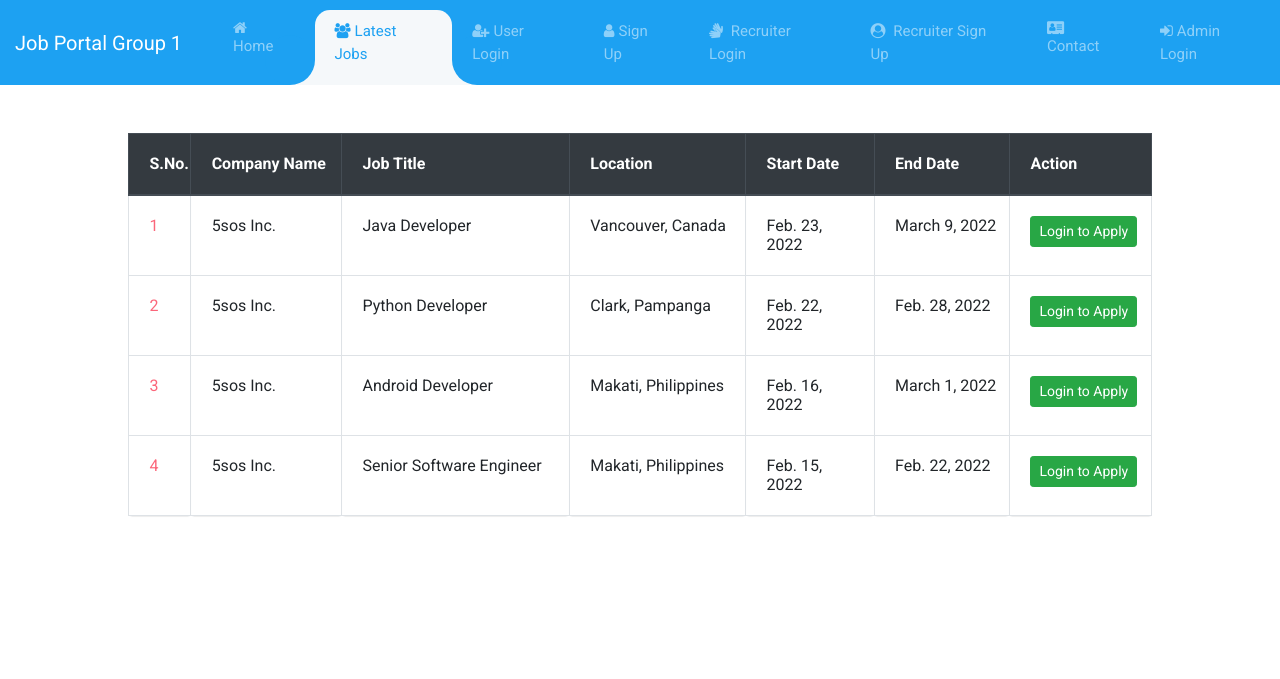
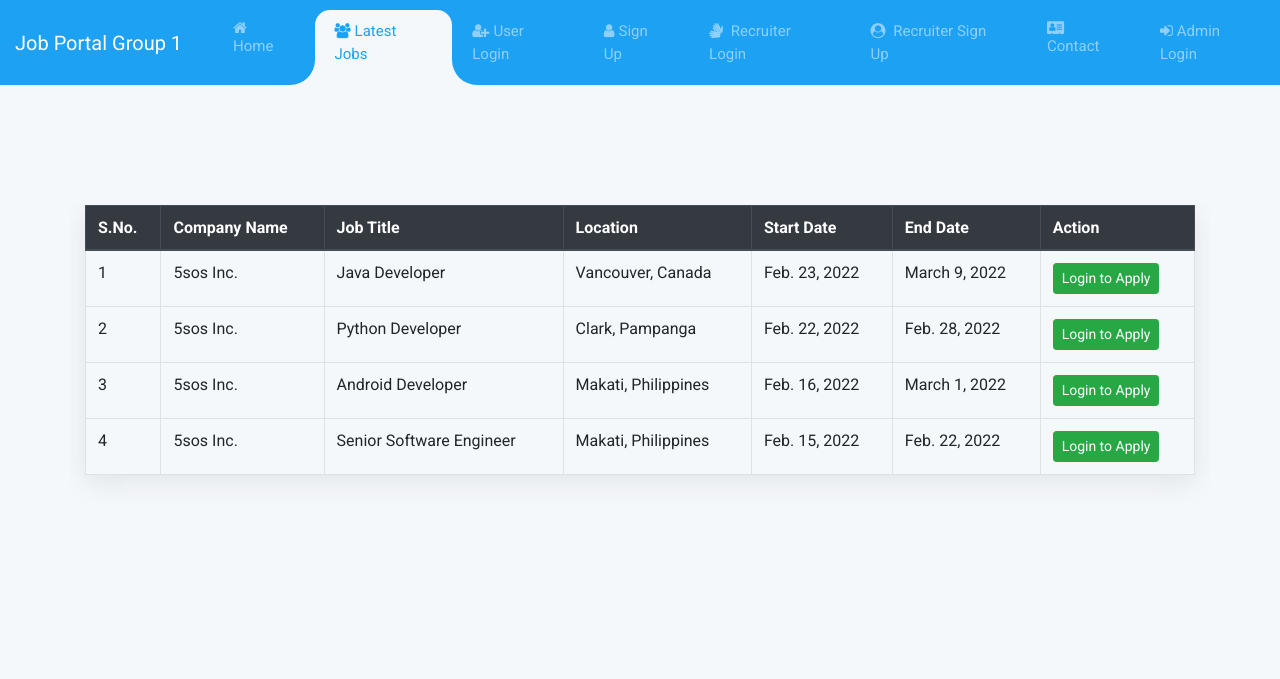
Before and after one commit to angedc02/jobportal, a Django app: page /latest_jobs in a window 1280 px wide. Shown: the top 679 px of the page. Run offline with Django 4.2, Linux system fonts and the light colour scheme; data comes from the database, SQL or seed files in the repository.

Commit message:
latest-jobs-v2-done

```diff
--- a/job/templates/latest_jobs.html
+++ b/job/templates/latest_jobs.html
@@ -1,107 +1,10 @@
 {% load static %} {% block body %} {% include 'navigation.html' %}
 
 <style>
-
-h1 {
-  font-size:3em;
-  font-weight: 300;
-  line-height:1em;
-  text-align: center;
-  color: #4DC3FA;
-}
-
-h2 {
-  font-size:1em;
-  font-weight: 300;
-  text-align: center;
-  display: block;
-  line-height:1em;
-  padding-bottom: 2em;
-  color: #FB667A;
-}
-
-h2 a {
-  font-weight: 700;
-  text-transform: uppercase;
-  color: #FB667A;
-  text-decoration: none;
-}
-
-.blue { color: #185875; }
-.yellow { color: #1da1f2; }
-
-.container th h1 {
-  font-weight: bold;
-  font-size: 1em;
-  text-align: left;
-  color: #185875;
-}
-
-.container td {
-  font-weight: normal;
-  font-size: 1em;
-  -webkit-box-shadow: 0 2px 2px -2px #0E1119;
-  -moz-box-shadow: 0 2px 2px -2px #0E1119;
-  box-shadow: 0 2px 2px -2px #0E1119;
-}
-
-.container {
-  text-align: left;
-  overflow: hidden;
-  width: 80%;
-  margin: 0 auto;
-  display: table;
-  padding: 0 0 8em 0;
-}
-
-.container td, .container th {
-  padding-bottom: 2%;
-  padding-top: 2%;
-  padding-left:2%;
-}
-
-/* Background-color of the odd rows */
-.container tr:nth-child(odd) {
-  background-color: white;
-}
-
-/* Background-color of the even rows */
-.container tr:nth-child(even) {
-  background-color: white;
-}
-
-.container th {
-  background-color: white;
-}
-
-.container td:first-child { color: #FB667A; }
-
-.container tr:hover {
-  background-color: #464A52;
-  -webkit-box-shadow: 0 6px 6px -6px #0E1119;
-  -moz-box-shadow: 0 6px 6px -6px #0E1119;
-  box-shadow: 0 6px 6px -6px #0E1119;
-}
-
-.container td:hover {
-  background-color: #1da1f2;
-  color: #403E10;
-  font-weight: bold;
-  box-shadow: #7F7C21 -1px 1px, #7F7C21 -2px 2px, #7F7C21 -3px 3px, #7F7C21 -4px 4px, #7F7C21 -5px 5px, #7F7C21 -6px 6px;
-  transform: translate3d(6px, -6px, 0);
-  transition-delay: 0s;
-  transition-duration: 0.4s;
-  transition-property: all;
-  transition-timing-function: line;
-}
-
-@media (max-width: 800px) {
-  .container td:nth-child(4),
-  .container th:nth-child(4) {
-    display: none;
-   }
-}
- </style>
+  .latest-jobs-table{
+      box-shadow: rgba(149, 157, 165, 0.2) 0px 8px 24px;
+  }
+</style>
 
 <script>
   window.console = window.console || function(t) {};
@@ -113,8 +16,9 @@ h2 a {
   }
 </script>
 
-<div class="container table-responsive py-5">
-  <table class="table table-bordered table-hover">
+<body style="background-color: #F5F8FA">
+  <div class="container table-responsive py-5" style="padding-top: 0 !important; margin: max(15vh, 4rem) auto;">
+  <table class="table table-bordered table-hover latest-jobs-table">
     <thead class="thead-dark">
       <tr>
         <th>S.No.</th>
@@ -146,5 +50,5 @@ h2 a {
     </tbody>
   </table>
 </div>
-
+</body>
 {% endblock %}
```
